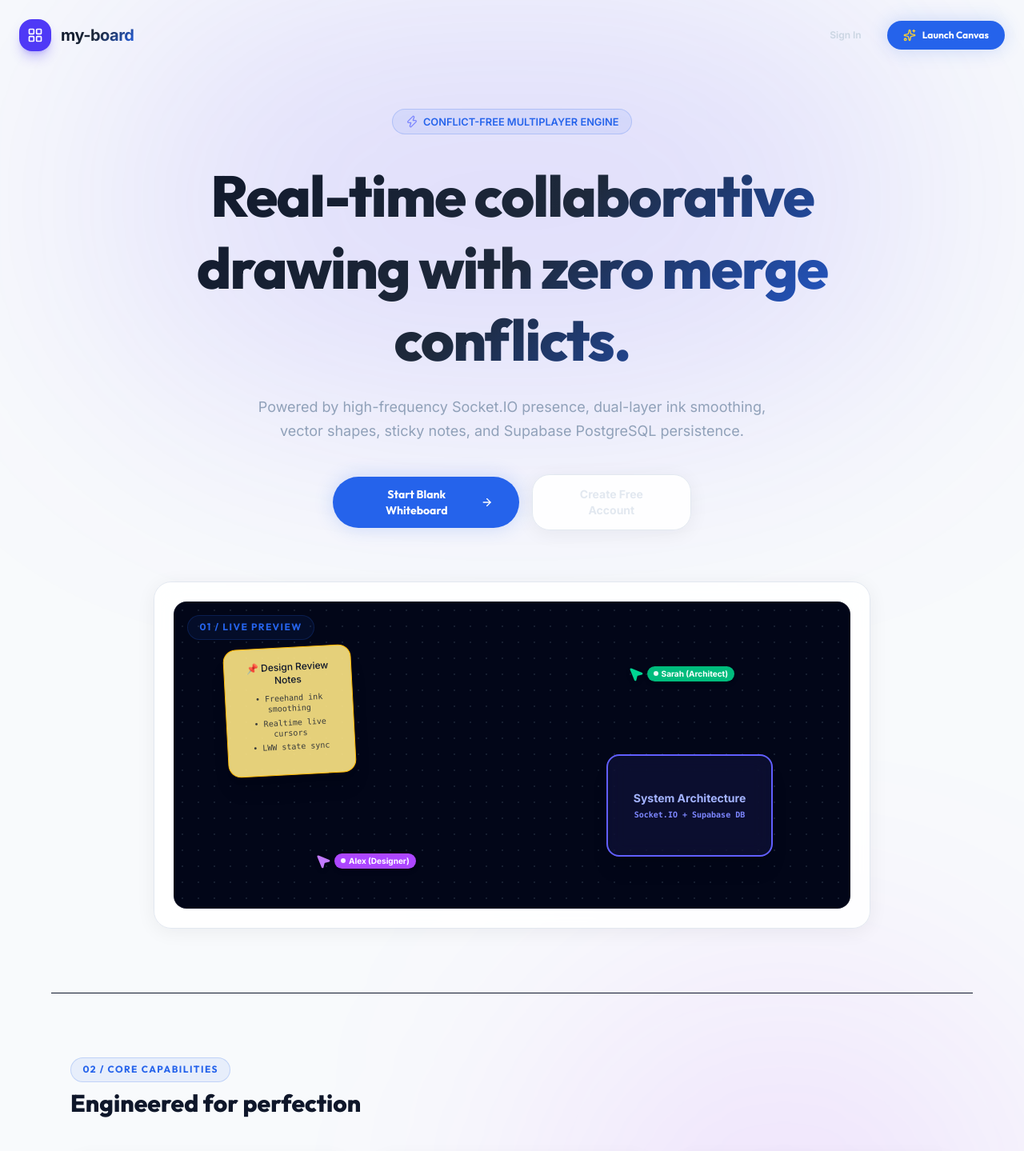
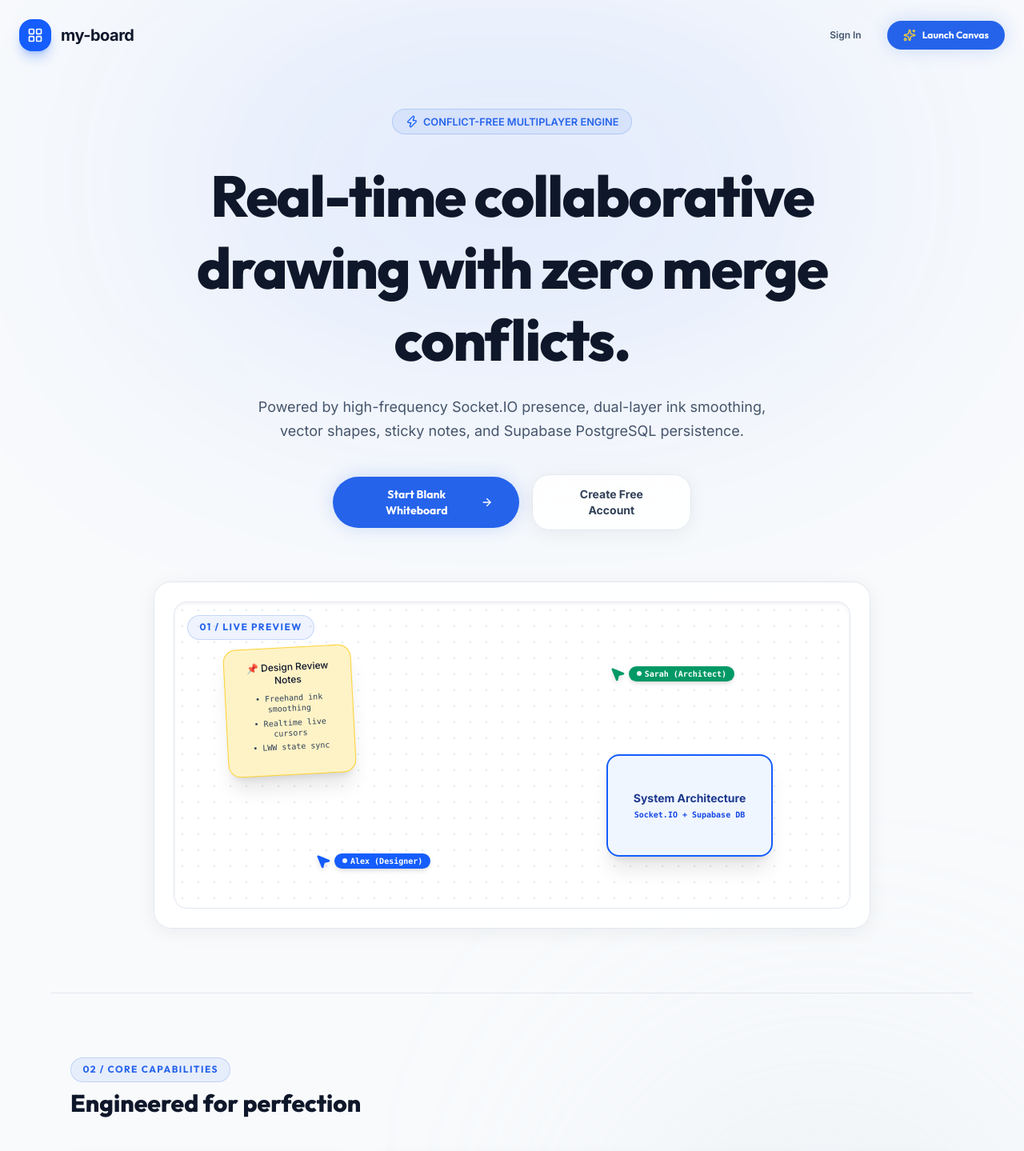
Before and after one commit to thulanesigasa/my-board, a Next.js app: page / in a window 1280 px wide. Shown: the top 1439 px of the page at 80% size. Built offline with nearby package versions, Linux system fonts and the light colour scheme; no server answers.

Commit message:
feat(landing): overhaul landing page with 60-30-10 White, Grey, and Blue scheme (#24)

```diff
--- a/src/app/page.tsx
+++ b/src/app/page.tsx
@@ -12,7 +12,6 @@ import {
   Sparkles,
   ArrowRight,
   Palette,
-  CheckCircle2,
 } from 'lucide-react';
 
 export default function LandingPage() {
@@ -24,18 +23,18 @@ export default function LandingPage() {
   };
 
   return (
-    <main className="min-h-screen bg-[var(--color-bg)] text-white relative overflow-hidden flex flex-col justify-between selection:bg-indigo-500 selection:text-white">
-      {/* Ambient Glows */}
-      <div className="absolute top-0 left-1/2 -translate-x-1/2 w-[1000px] h-[500px] bg-indigo-600/15 rounded-full blur-[140px] pointer-events-none" />
-      <div className="absolute bottom-0 right-0 w-[600px] h-[600px] bg-purple-600/10 rounded-full blur-[140px] pointer-events-none" />
+    <main className="min-h-screen bg-[var(--color-bg)] text-[var(--color-text)] relative overflow-hidden flex flex-col justify-between selection:bg-blue-600 selection:text-white">
+      {/* 60-30-10 Subtle Blue Glow Reflections */}
+      <div className="absolute top-0 left-1/2 -translate-x-1/2 w-[900px] h-[450px] bg-blue-600/10 rounded-full blur-[140px] pointer-events-none" />
+      <div className="absolute bottom-0 right-0 w-[500px] h-[500px] bg-slate-300/20 rounded-full blur-[140px] pointer-events-none" />
 
       {/* Floating Glass Navbar */}
       <header className="relative z-20 max-w-7xl mx-auto w-full px-6 py-6 flex items-center justify-between">
         <div className="flex items-center gap-3">
-          <div className="w-10 h-10 rounded-2xl bg-indigo-600 flex items-center justify-center text-white font-extrabold shadow-lg shadow-indigo-600/30">
+          <div className="w-10 h-10 rounded-2xl bg-blue-600 flex items-center justify-center text-white font-extrabold shadow-lg shadow-blue-600/30">
             <LayoutGrid className="w-5 h-5" />
           </div>
-          <span className="text-xl font-extrabold tracking-tight gradient-text">
+          <span className="text-xl font-extrabold tracking-tight text-slate-900">
             my-board
           </span>
         </div>
@@ -43,7 +42,7 @@ export default function LandingPage() {
         <div className="flex items-center gap-4">
           <Link
             href="/login"
-            className="text-xs font-semibold text-slate-300 hover:text-white transition px-4 py-2 rounded-full hover:bg-white/5"
+            className="text-xs font-semibold text-slate-600 hover:text-slate-900 transition px-4 py-2 rounded-full hover:bg-slate-200/50"
           >
             Sign In
           </Link>
@@ -57,18 +56,18 @@ export default function LandingPage() {
         </div>
       </header>
 
-      {/* Hero Section */}
+      {/* Hero Section (60% White dominant, 30% Slate Grey text, 10% Blue accents) */}
       <section className="relative z-10 max-w-5xl mx-auto px-6 pt-12 pb-20 text-center flex flex-col items-center">
         <div className="badge mb-8">
-          <Zap className="w-4 h-4 text-indigo-400" />
+          <Zap className="w-4 h-4 text-blue-600" />
           <span>CONFLICT-FREE MULTIPLAYER ENGINE</span>
         </div>
 
-        <h1 className="text-4xl sm:text-6xl lg:text-7xl font-black tracking-tight leading-tight max-w-4xl gradient-text mb-6">
+        <h1 className="text-4xl sm:text-6xl lg:text-7xl font-black tracking-tight leading-tight max-w-4xl text-slate-900 mb-6">
           Real-time collaborative drawing with zero merge conflicts.
         </h1>
 
-        <p className="text-slate-400 text-base sm:text-lg max-w-2xl mb-10 leading-relaxed font-body">
+        <p className="text-slate-600 text-base sm:text-lg max-w-2xl mb-10 leading-relaxed font-body">
           Powered by high-frequency Socket.IO presence, dual-layer ink smoothing, vector shapes, sticky notes, and Supabase PostgreSQL persistence.
         </p>
 
@@ -82,7 +81,7 @@ export default function LandingPage() {
           </button>
           <Link
             href="/register"
-            className="w-full sm:w-auto px-8 py-3.5 glass-card text-slate-200 font-bold rounded-full transition text-sm flex items-center justify-center hover:border-indigo-500/50"
+            className="w-full sm:w-auto px-8 py-3.5 glass-card text-slate-700 font-bold rounded-full transition text-sm flex items-center justify-center hover:border-blue-500/50 hover:text-slate-900"
           >
             Create Free Account
           </Link>
@@ -90,39 +89,39 @@ export default function LandingPage() {
 
         {/* Dynamic Glassmorphic Whiteboard Graphic */}
         <div className="mt-16 w-full max-w-4xl glass-card p-4 sm:p-6 shadow-2xl relative overflow-hidden">
-          <div className="h-64 sm:h-96 rounded-2xl bg-slate-950 border border-white/5 relative overflow-hidden flex items-center justify-center">
-            <div className="absolute inset-0 bg-[radial-gradient(#334155_1px,transparent_1px)] [background-size:20px_20px] opacity-40" />
+          <div className="h-64 sm:h-96 rounded-2xl bg-white border border-slate-200 relative overflow-hidden flex items-center justify-center shadow-inner">
+            <div className="absolute inset-0 bg-[radial-gradient(#cbd5e1_1px,transparent_1px)] [background-size:20px_20px] opacity-60" />
 
             {/* Section Tag */}
             <div className="absolute top-4 left-4 section-number">01 / LIVE PREVIEW</div>
 
             {/* Mock Vector Shapes & Sticky Note */}
-            <div className="absolute top-14 left-16 w-40 h-40 rounded-2xl bg-amber-200/90 border border-amber-400 p-4 shadow-xl transform -rotate-3 text-slate-900 font-medium text-xs">
+            <div className="absolute top-14 left-16 w-40 h-40 rounded-2xl bg-amber-100 border border-amber-300 p-4 shadow-xl transform -rotate-3 text-slate-900 font-medium text-xs">
               📌 Design Review Notes
-              <ul className="mt-2 text-[10px] space-y-1 opacity-80 font-mono">
+              <ul className="mt-2 text-[10px] space-y-1 text-slate-700 font-mono">
                 <li>• Freehand ink smoothing</li>
                 <li>• Realtime live cursors</li>
                 <li>• LWW state sync</li>
               </ul>
             </div>
 
-            <div className="absolute bottom-16 right-24 w-52 h-32 rounded-2xl border-2 border-indigo-500 bg-indigo-500/10 backdrop-blur-md flex flex-col items-center justify-center text-indigo-300 font-bold text-sm shadow-xl">
+            <div className="absolute bottom-16 right-24 w-52 h-32 rounded-2xl border-2 border-blue-600 bg-blue-50/90 backdrop-blur-md flex flex-col items-center justify-center text-blue-900 font-bold text-sm shadow-xl">
               <span>System Architecture</span>
-              <span className="text-[10px] font-mono text-indigo-400 mt-1">Socket.IO + Supabase DB</span>
+              <span className="text-[10px] font-mono text-blue-700 mt-1">Socket.IO + Supabase DB</span>
             </div>
 
             {/* Mock Multi-Cursors */}
             <div className="absolute top-20 right-36 flex items-start gap-1">
-              <MousePointer2 className="w-5 h-5 text-emerald-400 fill-emerald-400 drop-shadow-md" />
-              <div className="px-2 py-0.5 rounded-full bg-emerald-500 text-[10px] font-bold text-white shadow-md flex items-center gap-1">
+              <MousePointer2 className="w-5 h-5 text-emerald-600 fill-emerald-600 drop-shadow-md" />
+              <div className="px-2.5 py-0.5 rounded-full bg-emerald-600 text-[10px] font-bold text-white shadow-md flex items-center gap-1 font-mono">
                 <span className="w-1.5 h-1.5 rounded-full bg-white animate-pulse" />
                 <span>Sarah (Architect)</span>
               </div>
             </div>
 
             <div className="absolute bottom-12 left-44 flex items-start gap-1">
-              <MousePointer2 className="w-5 h-5 text-purple-400 fill-purple-400 drop-shadow-md" />
-              <div className="px-2 py-0.5 rounded-full bg-purple-500 text-[10px] font-bold text-white shadow-md flex items-center gap-1">
+              <MousePointer2 className="w-5 h-5 text-blue-600 fill-blue-600 drop-shadow-md" />
+              <div className="px-2.5 py-0.5 rounded-full bg-blue-600 text-[10px] font-bold text-white shadow-md flex items-center gap-1 font-mono">
                 <span className="w-1.5 h-1.5 rounded-full bg-white animate-pulse" />
                 <span>Alex (Designer)</span>
               </div>
@@ -132,41 +131,41 @@ export default function LandingPage() {
       </section>
 
       {/* Feature Highlights Grid */}
-      <section className="relative z-10 max-w-6xl mx-auto px-6 py-20 border-t border-slate-900">
+      <section className="relative z-10 max-w-6xl mx-auto px-6 py-20 border-t border-slate-200">
         <div className="flex items-center justify-between mb-12">
           <div className="text-left">
             <span className="section-number mb-2 inline-block">02 / CORE CAPABILITIES</span>
-            <h2 className="text-3xl font-extrabold text-white">Engineered for perfection</h2>
+            <h2 className="text-3xl font-extrabold text-slate-900">Engineered for perfection</h2>
           </div>
         </div>
 
         <div className="grid grid-cols-1 md:grid-cols-3 gap-8">
           <div className="glass-card p-8 text-left">
-            <div className="w-10 h-10 rounded-xl bg-indigo-600/20 text-indigo-400 flex items-center justify-center mb-6 border border-indigo-500/30">
+            <div className="w-10 h-10 rounded-xl bg-blue-50 text-blue-600 flex items-center justify-center mb-6 border border-blue-200">
               <Users className="w-5 h-5" />
             </div>
-            <h3 className="text-lg font-bold text-white mb-2">Multi-Cursor Presence</h3>
-            <p className="text-xs text-slate-400 leading-relaxed font-body">
+            <h3 className="text-lg font-bold text-slate-900 mb-2">Multi-Cursor Presence</h3>
+            <p className="text-xs text-slate-600 leading-relaxed font-body">
               Track active collaborators in real time with custom user colors, avatar initials, and smooth 60 FPS cursor movement.
             </p>
           </div>
 
           <div className="glass-card p-8 text-left">
-            <div className="w-10 h-10 rounded-xl bg-purple-600/20 text-purple-400 flex items-center justify-center mb-6 border border-purple-500/30">
+            <div className="w-10 h-10 rounded-xl bg-slate-100 text-slate-700 flex items-center justify-center mb-6 border border-slate-200">
               <ShieldCheck className="w-5 h-5" />
             </div>
-            <h3 className="text-lg font-bold text-white mb-2">Conflict-Free LWW Engine</h3>
-            <p className="text-xs text-slate-400 leading-relaxed font-body">
+            <h3 className="text-lg font-bold text-slate-900 mb-2">Conflict-Free LWW Engine</h3>
+            <p className="text-xs text-slate-600 leading-relaxed font-body">
               Last-Write-Wins field merging guarantees multiple users can draw, move, and edit shapes simultaneously without merge conflicts.
             </p>
           </div>
 
           <div className="glass-card p-8 text-left">
-            <div className="w-10 h-10 rounded-xl bg-emerald-600/20 text-emerald-400 flex items-center justify-center mb-6 border border-emerald-500/30">
+            <div className="w-10 h-10 rounded-xl bg-blue-50 text-blue-600 flex items-center justify-center mb-6 border border-blue-200">
               <Palette className="w-5 h-5" />
             </div>
-            <h3 className="text-lg font-bold text-white mb-2">Supabase PostgreSQL Backup</h3>
-            <p className="text-xs text-slate-400 leading-relaxed font-body">
+            <h3 className="text-lg font-bold text-slate-900 mb-2">Supabase PostgreSQL Backup</h3>
+            <p className="text-xs text-slate-600 leading-relaxed font-body">
               Persist your board rooms and shapes securely to Supabase PostgreSQL database with instant snapshot hydration.
             </p>
           </div>
@@ -174,7 +173,7 @@ export default function LandingPage() {
       </section>
 
       {/* Footer */}
-      <footer className="relative z-10 border-t border-slate-900 py-8 text-center text-xs text-slate-500 font-mono">
+      <footer className="relative z-10 border-t border-slate-200 py-8 text-center text-xs text-slate-500 font-mono bg-white/50">
         © 2026 my-board • Built with Next.js, Socket.IO & Supabase.
       </footer>
     </main>
```
